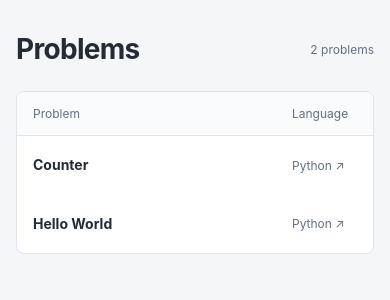
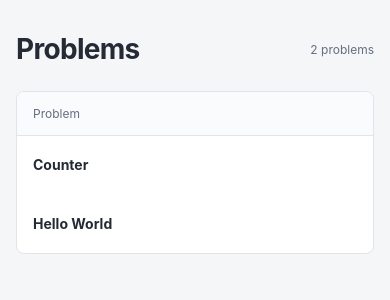
Before and after one commit to psyclaudeZ/bzoj, a FastAPI app: page / in a window 390 px wide. Shown: the part 64-364 px from the top of the page. Run offline with FastAPI, Linux system fonts and the light colour scheme.

Commit message:
Remove language column from the problem list

```diff
--- a/bzoj/static/app.css
+++ b/bzoj/static/app.css
@@ -23,7 +23,7 @@ nav a[aria-current="page"] { box-shadow: inset 0 -2px var(--accent); color: var(
 h1 { font-size: 28px; line-height: 1.25; letter-spacing: -.7px; margin: 0; }
 .intro { color: var(--muted); margin: 12px 0 32px; }
 .problem-table { background: white; border: 1px solid var(--border); border-radius: 8px; overflow: hidden; }
-.table-heading, .problem-row { display: grid; grid-template-columns: 1fr 120px; align-items: center; gap: 16px; padding: 18px 24px; }
+.table-heading, .problem-row { display: grid; grid-template-columns: 1fr; align-items: center; gap: 16px; padding: 18px 24px; }
 .table-heading { padding-top: 12px; padding-bottom: 12px; background: #fafbfc; border-bottom: 1px solid var(--border); font-size: 12px; color: var(--muted); }
 .problem-row:hover { background: #f4f7ff; }
 .problem-number { color: var(--muted); font-family: monospace; margin-right: 24px; }
@@ -66,7 +66,7 @@ button span { margin-left: 12px; }
   .site-header { padding: 0 16px; gap: 24px; }
   .brand span { display: none; }
   .problem-list { margin-top: 32px; padding: 0 16px; }
-  .table-heading, .problem-row { grid-template-columns: 1fr 65px; padding-left: 16px; padding-right: 16px; gap: 8px; }
+  .table-heading, .problem-row { padding-left: 16px; padding-right: 16px; gap: 8px; }
   .problem-number { display: none; }
   .workspace { grid-template-columns: 1fr; height: auto; padding: 12px; }
   .statement-content { padding: 20px; }
--- a/bzoj/templates/problems.html
+++ b/bzoj/templates/problems.html
@@ -7,11 +7,10 @@
   </div>
   {% for error in errors %}<p class="error" role="alert">{{ error }}</p>{% endfor %}
   <div class="problem-table">
-    <div class="table-heading"><span>Problem</span><span>Language</span></div>
+    <div class="table-heading"><span>Problem</span></div>
     {% for problem in problems %}
     <a class="problem-row" href="/problems/{{ problem.slug }}">
       <span><span class="problem-number">{{ loop.index }}</span><strong>{{ problem.title }}</strong></span>
-      <span class="muted">Python <span aria-hidden="true">↗</span></span>
     </a>
     {% else %}<p class="intro">No valid problems found.</p>{% endfor %}
   </div>
```
